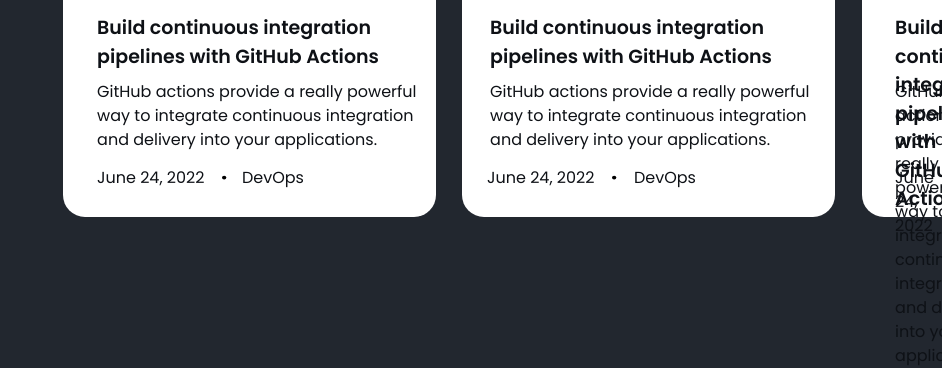
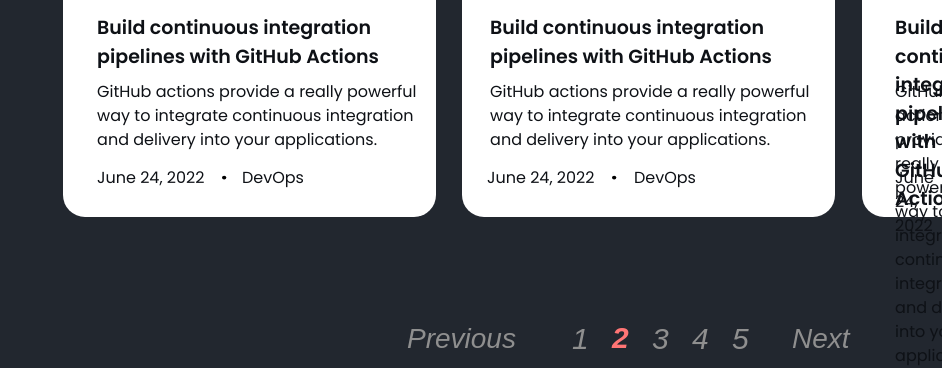
Before and after one commit to 1celighter/StaticFrontend, a plain HTML site: page index.html in a window 1280 px wide. Shown: the part 1879-2247 px from the top of the page, without its empty margins (338-1280 px from the left). Drawn offline with Linux system fonts and the light colour scheme; a web font is replaced by a local one.

Commit message:
final version on this maket

```diff
--- a/index.html
+++ b/index.html
@@ -155,5 +155,17 @@
         </svg>
     </div>
     <div class="GroupNinthDevOps">DevOps</div>
+        <div class="Pagination">
+            <div class="Previous">Previous</div>
+            <div class="PaginationNumbOne">1</div>
+            <div class="PaginationNumbTwo">2</div>
+            <div class="PaginationNumbThree">3</div>
+            <div class="PaginationNumbFour">4</div>
+            <div class="PaginationNumbFive">5</div>
+            <div class="PaginationNext">Next</div>
+        </div>
+    <footer>
+
+    </footer>
 </body>
 </html>
--- a/style.css
+++ b/style.css
@@ -1247,6 +1247,131 @@
     top: 2045px;
     left: 1385px;
   }
+
+  .PaginationNumbOne{
+    font-family: "Recursive", sans-serif;
+    font-optical-sizing: auto;
+    font-weight: 400;
+    font-style: italic;
+    font-variation-settings:
+    "slnt" 0,
+    "CASL" 0,
+    "CRSV" 1,
+    "MONO" 0;
+    color:hsla(0, 0%, 56%, 1);
+    font-size: 30px;
+    line-height: 35px;
+    align-content: center;
+    position: absolute;
+    top: 2200px;
+    left: 910px;
+  }
+  .PaginationNumbTwo{
+    font-family: "Recursive", sans-serif;
+    font-optical-sizing: auto;
+    font-weight: 700;
+    font-style: italic;
+    font-variation-settings:
+    "slnt" 0,
+    "CASL" 0,
+    "CRSV" 1,
+    "MONO" 0;
+    color: hsla(0, 0%, 56%, 1);
+    font-size: 30px;
+    line-height: 34px;
+    color: hsla(0, 100%, 73%, 1);
+    position: absolute;
+    top: 2200px;
+    left: 950px;
+  }
+  .PaginationNumbThree{
+    font-family: "Recursive", sans-serif;
+    font-optical-sizing: auto;
+    font-weight: 400;
+    font-style: italic;
+    font-variation-settings:
+    "slnt" 0,
+    "CASL" 0,
+    "CRSV" 1,
+    "MONO" 0;
+    color: hsla(0, 0%, 56%, 1);
+    font-size: 30px;
+    line-height: 35px;
+    align-content: center;
+    position: absolute;
+    top: 2200px;
+    left: 990px;
+  }
+  .PaginationNumbFour{
+    font-family: "Recursive", sans-serif;
+    font-optical-sizing: auto;
+    font-weight: 400;
+    font-style: italic;
+    font-variation-settings:
+    "slnt" 0,
+    "CASL" 0,
+    "CRSV" 1,
+    "MONO" 0;
+    color: hsla(0, 0%, 56%, 1);
+    font-size: 30px;
+    line-height: 35px;
+    align-content: center;
+    position: absolute;
+    top: 2200px;
+    left: 1030px;
+  }
+  .PaginationNumbFive{
+    font-family: "Recursive", sans-serif;
+    font-optical-sizing: auto;
+    font-weight: 400;
+    font-style: italic;
+    font-variation-settings:
+    "slnt" 0,
+    "CASL" 0,
+    "CRSV" 1,
+    "MONO" 0;
+    color: hsla(0, 0%, 56%, 1);
+    font-size: 30px;
+    line-height: 35px;
+    align-content: center;
+    position: absolute;
+    top: 2200px;
+    left: 1070px;
+  }
+  .Previous{
+    font-family: "Recursive", sans-serif;
+    font-optical-sizing: auto;
+    font-weight: 400;
+    font-style: italic;
+    font-variation-settings:
+    "slnt" 0,
+    "CASL" 0,
+    "CRSV" 1,
+    "MONO" 0;
+    color: hsla(0, 0%, 56%, 1);
+    font-size: 28px;
+    line-height: 35px;
+    position: absolute;
+    top: 2200px;
+    left: 745px;
+  }
+  .PaginationNext{
+    font-family: "Recursive", sans-serif;
+    font-optical-sizing: auto;
+    font-weight: 400;
+    font-style: italic;
+    font-variation-settings:
+    "slnt" 0,
+    "CASL" 0,
+    "CRSV" 1,
+    "MONO" 0;
+    color: hsla(0, 0%, 56%, 1);
+    font-size: 28px;
+    line-height: 35px;
+    position: absolute;
+    top: 2200px;
+    left: 1130px;
+  }
   body{
   background-color:hsla(217,16%,16%,1);
   }
```
